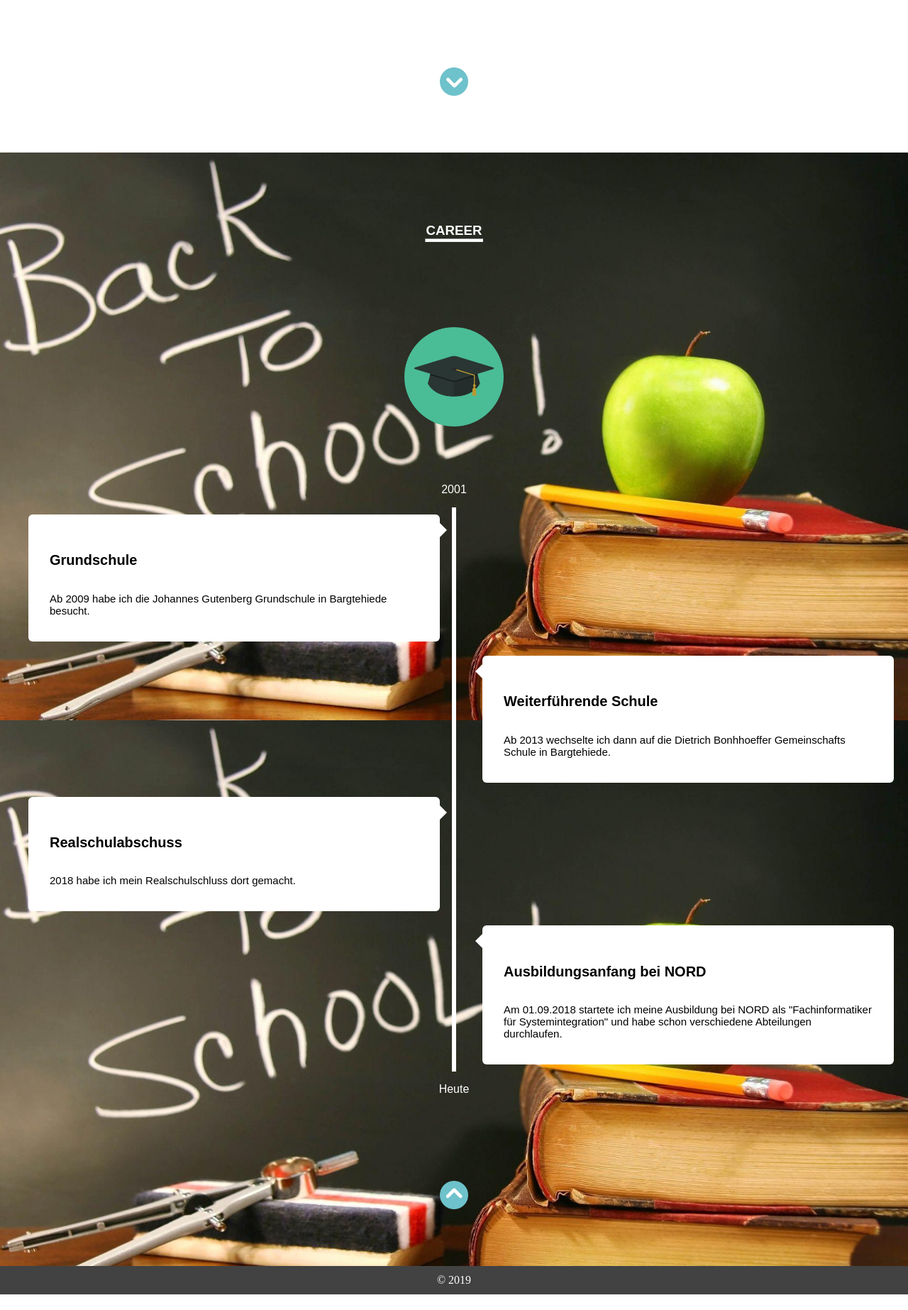
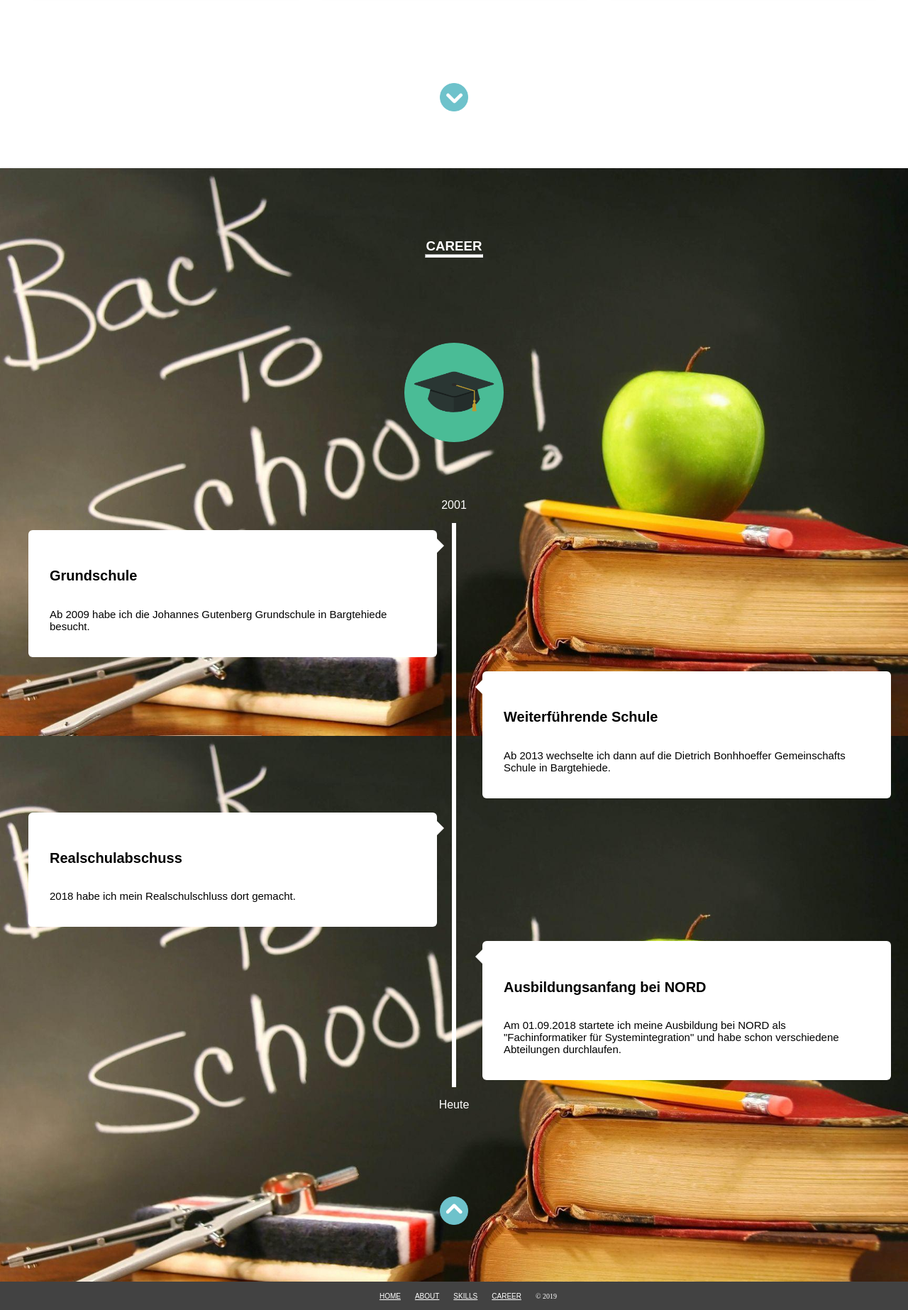
Before and after one commit to OliverNel/HTML-Site-01, a PHP site: page /vCard2.0/index.html in a window 1280 px wide. Shown: the part 2840-4686 px from the top of the page at 71% size. Before the commit the page ends 4664 px from the top, so only its background shows below. Run offline with PHP 8.4, Linux system fonts and the light colour scheme.

Commit message:
add JS file

```diff
--- a/vCard2.0/assets/css/style.css
+++ b/vCard2.0/assets/css/style.css
@@ -9,8 +9,8 @@ body, html{
 
 section {
     min-height: 100vh;
-    overflow: auto;
     box-shadow: 0 1px 3px rgba(0, 0, 0, 0.4);
+    overflow: hidden;
 }
 
 h1,h2,h3,h4,a {
@@ -126,7 +126,8 @@ header nav ul a {
     text-align: center;
     align-items: center;
     flex-direction: column;
-    width: 50%;
+    padding-left: 12%;
+    width: 30%;
 }
 
 .main-content .about .row .column2{
@@ -187,6 +188,7 @@ header nav ul a {
     flex-direction: column;
     width: 30%;
     padding: 5px;
+    background-color: rgba(214, 214, 214, 0.5);
     box-shadow: 1px 0px 3px rgba(0, 0, 0, 0.4);
 }
 
@@ -251,7 +253,7 @@ header nav ul a {
     padding: 10px 40px;
     position: relative;
     background-color: inherit;
-    width: 45.3%;
+    width: 45%;
 }
 
 .left {
@@ -312,7 +314,20 @@ body footer {
     width: 100%;
     background: #424242;
     color: white;
+    font-size: 10px;
     display: flex;
     justify-content: center;
     align-items: center;
 }
+.footer-nav a {
+
+    list-style-type: none;
+    color: white;
+    float: left;
+    font-size: 10px;
+    padding-right: 20px;
+}
+
+.footer-nav a:hover {
+    color: green;
+}
--- a/vCard2.0/index.html
+++ b/vCard2.0/index.html
@@ -24,7 +24,7 @@
                 </ul>
             </nav>
         </header>
-        <div class="main-content">
+        <div class="main-content"> <!---main-contnet ANFANG-->
 <!------------------------------------------------------- HOME ------------------------------------------------------>
             <section id="home" class="home">
                 <h1>Oliver Neller</h1>
@@ -52,7 +52,7 @@
                         <h4>About Me</h4>
                         <hr>
                         <p>
-                            Ich hei&szlig;e Oliver Neller und bin 17 Jahre alt. Ich bin ein Familien Mensch und liebe Motorrad fahren. Ich finde es schön unter freunden zu sein.
+                            Ich hei&szlig;e Oliver Neller und bin 18 Jahre alt. Ich bin ein Familien Mensch und liebe Motorrad fahren. Ich finde es schön unter freunden zu sein.
                             Ich mache meine Ausbildung seid dem 01.09.2018 bei "Getriebebau Nord" als Fachinformatiker f&uuml;r Systemintegration und habe viel Spaß draran.
                             Ich durchlaufe dort verschiedene Abteilungen um die Firmenzusammenhänge zu verstehen und kennenzulernen.
                         </p>
@@ -104,7 +104,7 @@
                         <img src="assets/images/code.png" alt="Code">
                         <h4>Coding</h4>
                         <p>
-                            Ich habe ein Praktikum im Bereich "Fachinformatiker für Anwendungsentwicklung" absolviert. D0ort sollte ich C# benutzen.
+                            Ich habe ein Praktikum im Bereich "Fachinformatiker für Anwendungsentwicklung" absolviert. Dort sollte ich C# benutzen.
                             Persöhnlich versuche ich mich an HTML + CSS und durch das Praktikum auch in C#. Früher habe ich noch Visual Basic ausprobiert.
                         </p>
                     </div>
@@ -162,9 +162,15 @@
 
                 <a href="#home" class=".arrow-a"><img src="assets/images/up-arrow.png" alt="arrow-up" class="arrow"></a>
             </section>
-        </div>
+        </div> <!-----------------------main-contnet ENDE-->
 <!------------------------------------------------------- FOOTER ---------------------------------------------------->
         <footer>
+            <ul class="footer-nav">
+                <a href="#home"><li>Home</li></a>
+                <a href="#about"><li>About</li></a>
+                <a href="#skills"><li>Skills</li></a>
+                <a href="#career"><li>Career</li></a>
+            </ul>
             <p>&copy; 2019</p>
         </footer>
     </body>
```
Also changed, not shown: vCard2.0/assets/js/mobile.js (added).
